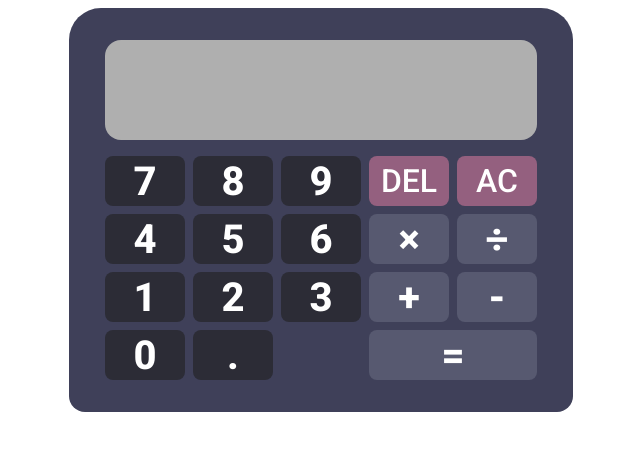
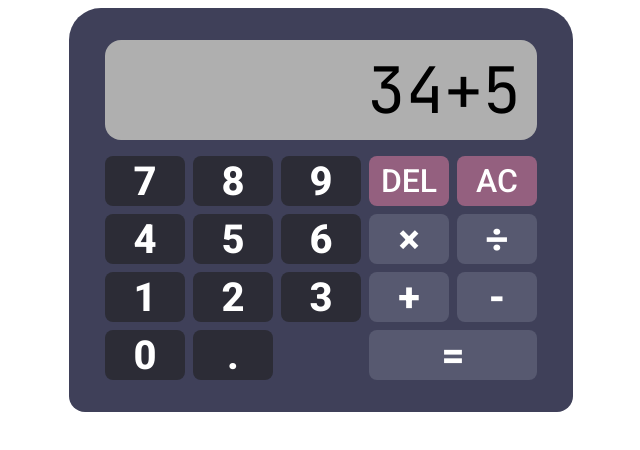
Before and after one commit to b3m3bi/TOP-calculator, a plain HTML site: page index.html in a window 1280 px wide. Shown: the whole page, without its empty margins (319-959 px from the left). Drawn offline with Linux system fonts and the light colour scheme.

Commit message:
add display content style

```diff
--- a/index.html
+++ b/index.html
@@ -8,11 +8,15 @@
 
         <link rel="preconnect" href="https://fonts.googleapis.com">
         <link rel="preconnect" href="https://fonts.gstatic.com" crossorigin>
-        <link href="https://fonts.googleapis.com/css2?family=Roboto:ital,wght@0,100..900;1,100..900&display=swap" rel="stylesheet">
+        <link href="https://fonts.googleapis.com/css2?family=JetBrains+Mono:ital,wght@0,100..800;1,100..800&family=Roboto:ital,wght@0,100..900;1,100..900&display=swap" rel="stylesheet">
     </head>
     <body>
         <div class="calc-container">
-            <div class="display"></div>
+            <div class="display">
+                <div id="capture">
+                    34+5
+                </div>
+            </div>
             <div class="btns-container">
                 <div class="btn btn-number">7</div>
                 <div class="btn btn-number">8</div>
--- a/styles.css
+++ b/styles.css
@@ -26,6 +26,15 @@ html {
     height: 100px;
     border-radius: 16px;
     margin: 32px 0 16px 0;
+
+    font-family: "JetBrains Mono", monospace;
+    font-size: 48pt;
+
+    display: flex;
+    align-items: center;
+    justify-content: end;
+    padding: 16px;
+
 }
 
 .btns-container{
```
